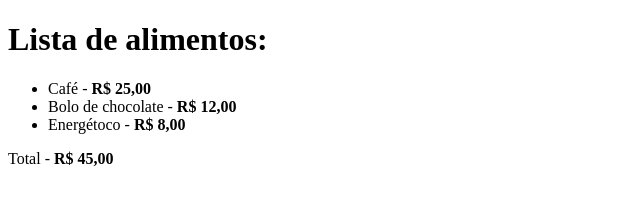
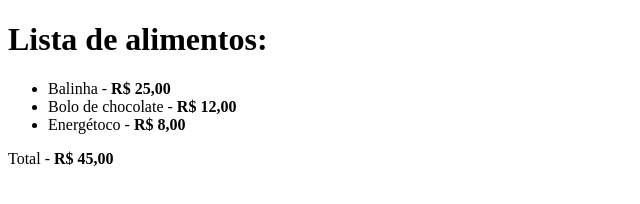
Before and after one commit to carlosvfb/exercicio-lista-de-alimentos, a plain HTML site: page index.html in a window 1280 px wide. Shown: the full height of the page, 0-640 px from the left. Drawn offline with Linux system fonts and the light colour scheme.

Commit message:
mudando café para balinha

```diff
--- a/index.html
+++ b/index.html
@@ -12,7 +12,7 @@
     <h1>Lista de alimentos:</h1>
 
     <ul>
-        <li>Café - <strong>R$ 25,00</strong></li>
+        <li>Balinha - <strong>R$ 25,00</strong></li>
         <li>Bolo de chocolate - <strong>R$ 12,00</strong></li>
         <li>Energétoco - <strong>R$ 8,00</strong></li>
     </ul>
```
